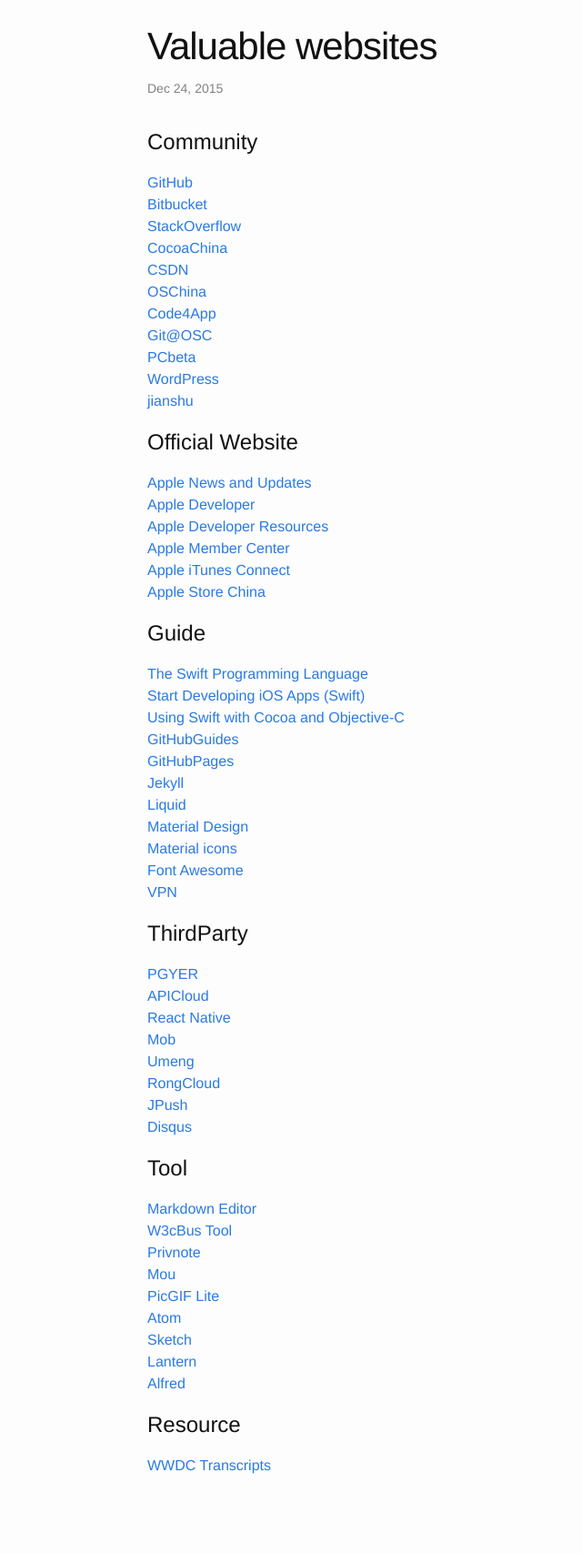
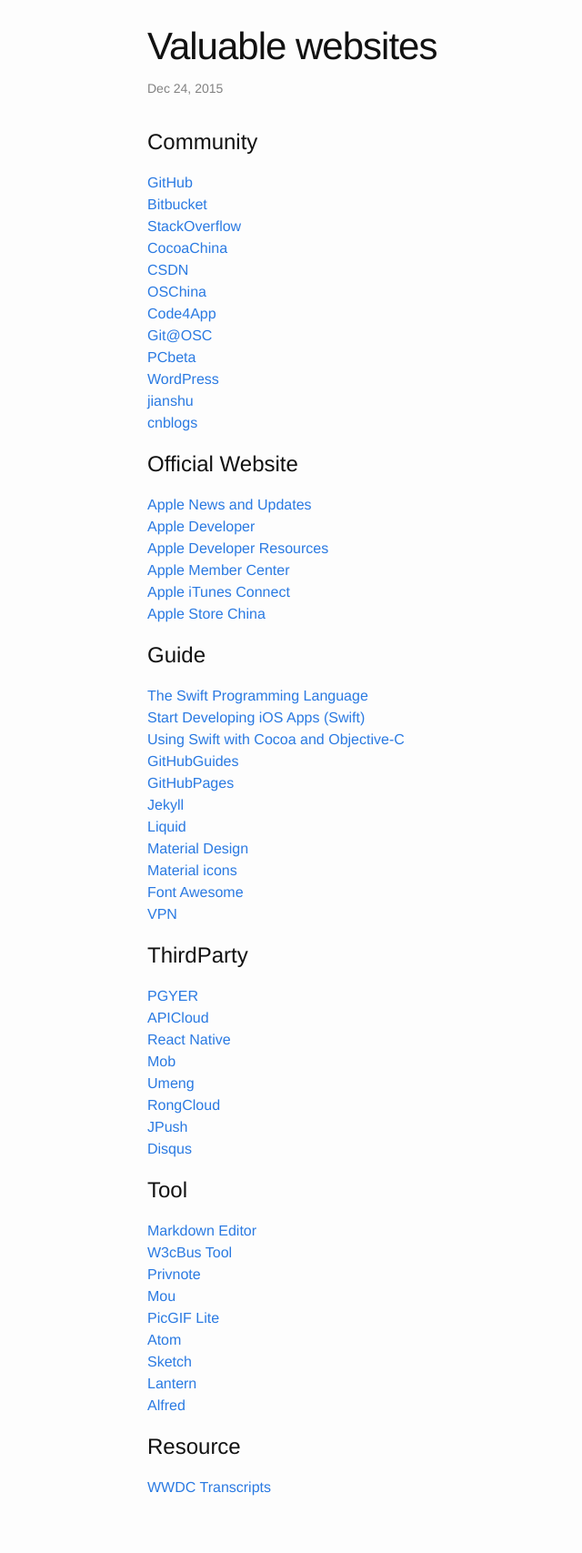
Before and after one commit to GeekRRK/GeekRRK.github.io, a Jekyll site: the page built from _posts/2015-12-24-Valuable websites.md, in a window 1280 px wide. Shown: the whole page at 91% size, without its empty margins (108-748 px from the left). Built offline with Jekyll 4.4.1, drawn with Linux system fonts in a browser that asks for light colours; before the commit the page ends 1683 px from its top, so only the background shows below that.

Commit message:
Update 2015-12-24-Valuable websites.md

```diff
--- a/_posts/2015-12-24-Valuable websites.md
+++ b/_posts/2015-12-24-Valuable websites.md
@@ -15,6 +15,7 @@
 [PCbeta](http://bbs.pcbeta.com)
 [WordPress](https://wordpress.com)
 [jianshu](http://www.jianshu.com)
+[cnblogs](http://www.cnblogs.com)
 
 # Official Website
 [Apple News and Updates](https://developer.apple.com/news)
```
